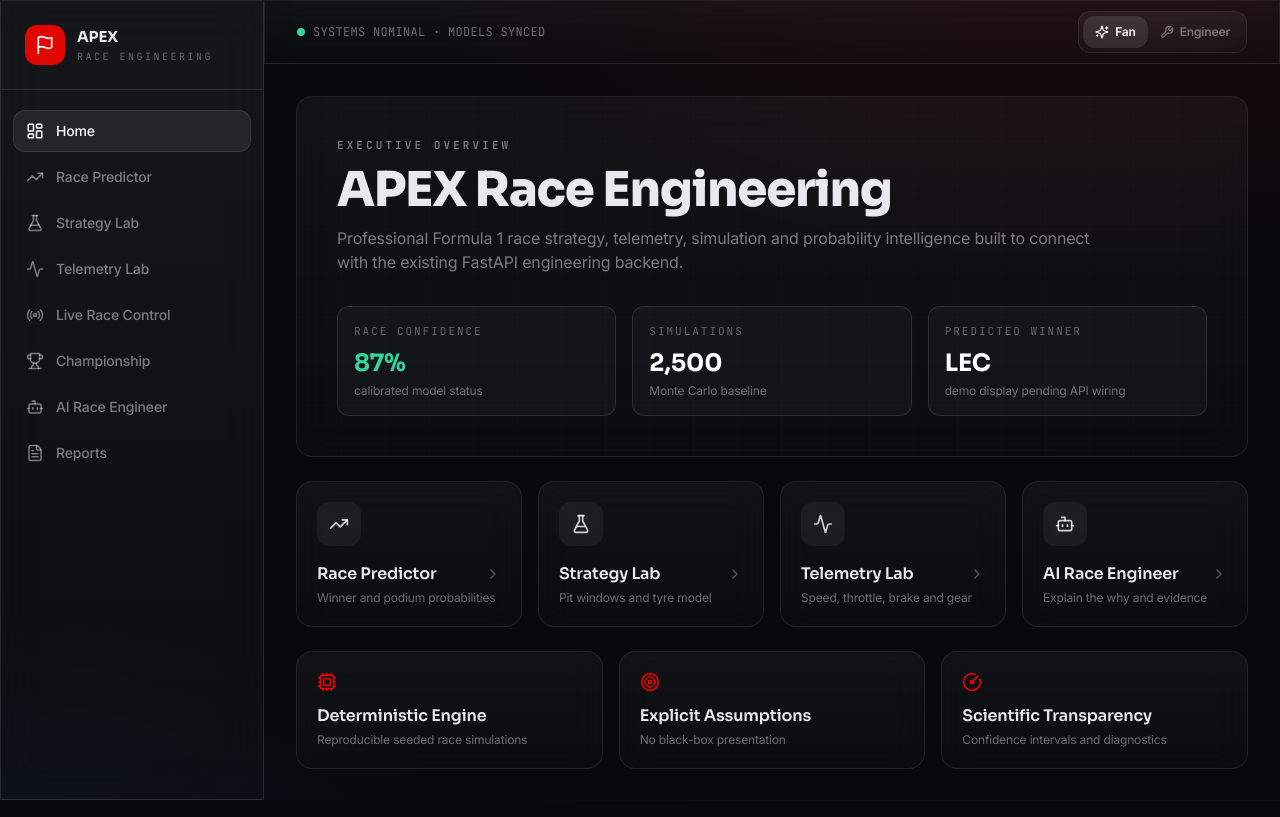
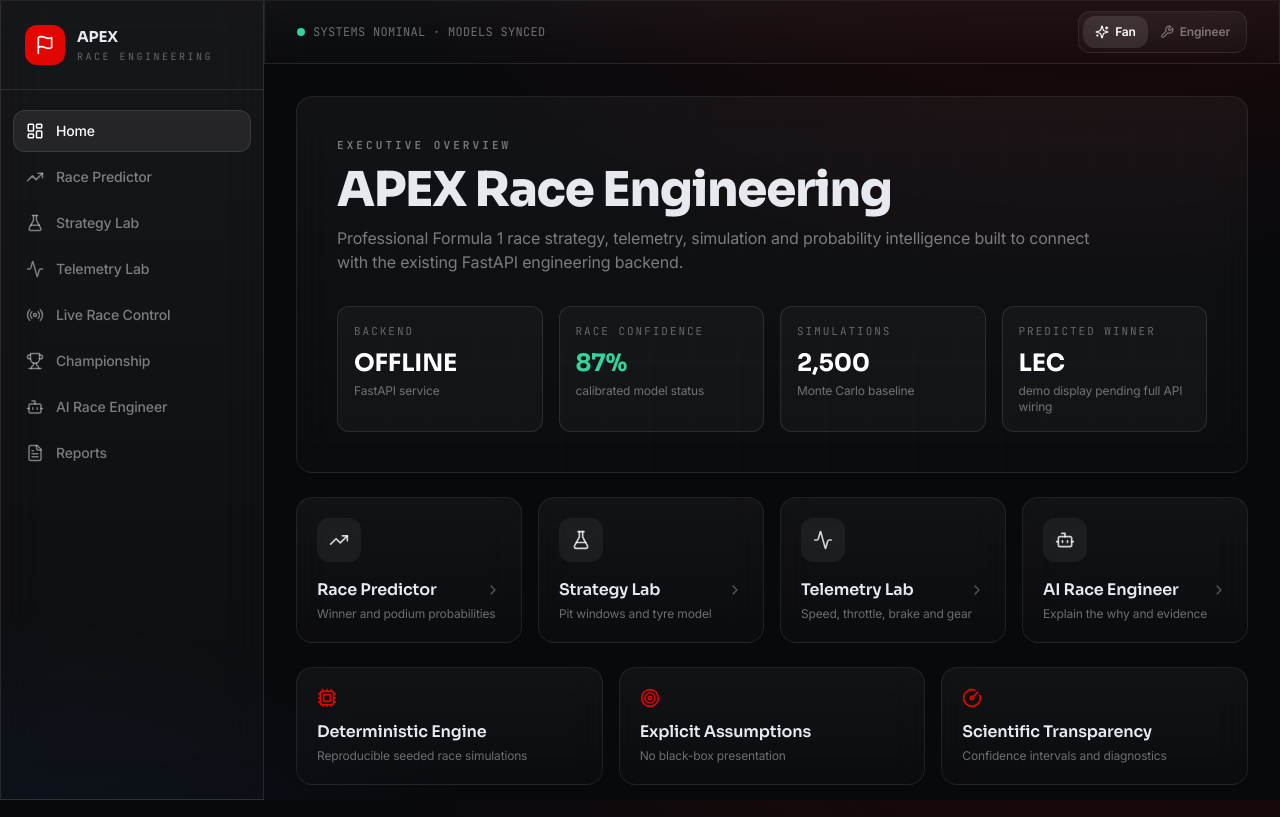
Before and after one commit to panagiotagrosdouli/formula1-race-simulation, a React (Vite) app in the folder apps/frontend/: page / in a window 1280 px wide. Built offline with nearby package versions, Linux system fonts and the light colour scheme; no server answers.

Commit message:
Add backend health status to Apex Home page

```diff
--- a/apps/frontend/src/pages/Home.jsx
+++ b/apps/frontend/src/pages/Home.jsx
@@ -1,8 +1,10 @@
 import React from 'react';
 import { Link } from 'react-router-dom';
+import { useQuery } from '@tanstack/react-query';
 import { TrendingUp, FlaskConical, Activity, Bot, ChevronRight, Cpu, Target, GaugeCircle } from 'lucide-react';
 import Panel from '@/components/ui-f1/Panel';
 import Stat from '@/components/ui-f1/Stat';
+import { getHealth } from '@/lib/api-client';
 
 const QUICK = [
   { to: '/predictor', label: 'Race Predictor', icon: TrendingUp, desc: 'Winner and podium probabilities' },
@@ -12,6 +14,13 @@ const QUICK = [
 ];
 
 export default function Home() {
+  const { data: health, isLoading, error } = useQuery({
+    queryKey: ['backend-health'],
+    queryFn: getHealth,
+    retry: 1,
+  });
+  const backendStatus = isLoading ? 'CHECKING' : error ? 'OFFLINE' : health?.status?.toUpperCase() || 'UNKNOWN';
+
   return (
     <div className="space-y-6">
       <Panel className="relative overflow-hidden p-8 md:p-10">
@@ -20,10 +29,11 @@ export default function Home() {
           <div className="text-[11px] font-semibold tracking-[0.28em] uppercase text-white/45 font-mono-f1">Executive Overview</div>
           <h1 className="font-display text-4xl md:text-5xl font-extrabold tracking-tight mt-3">APEX Race Engineering</h1>
           <p className="text-white/45 mt-3 max-w-3xl">Professional Formula 1 race strategy, telemetry, simulation and probability intelligence built to connect with the existing FastAPI engineering backend.</p>
-          <div className="grid md:grid-cols-3 gap-4 mt-8">
+          <div className="grid md:grid-cols-4 gap-4 mt-8">
+            <Stat label="Backend" value={backendStatus} sub={health?.service || 'FastAPI service'} accent={!error && !isLoading} />
             <Stat label="Race confidence" value="87%" sub="calibrated model status" accent />
             <Stat label="Simulations" value="2,500" sub="Monte Carlo baseline" />
-            <Stat label="Predicted winner" value="LEC" sub="demo display pending API wiring" />
+            <Stat label="Predicted winner" value="LEC" sub="demo display pending full API wiring" />
           </div>
         </div>
       </Panel>
```
